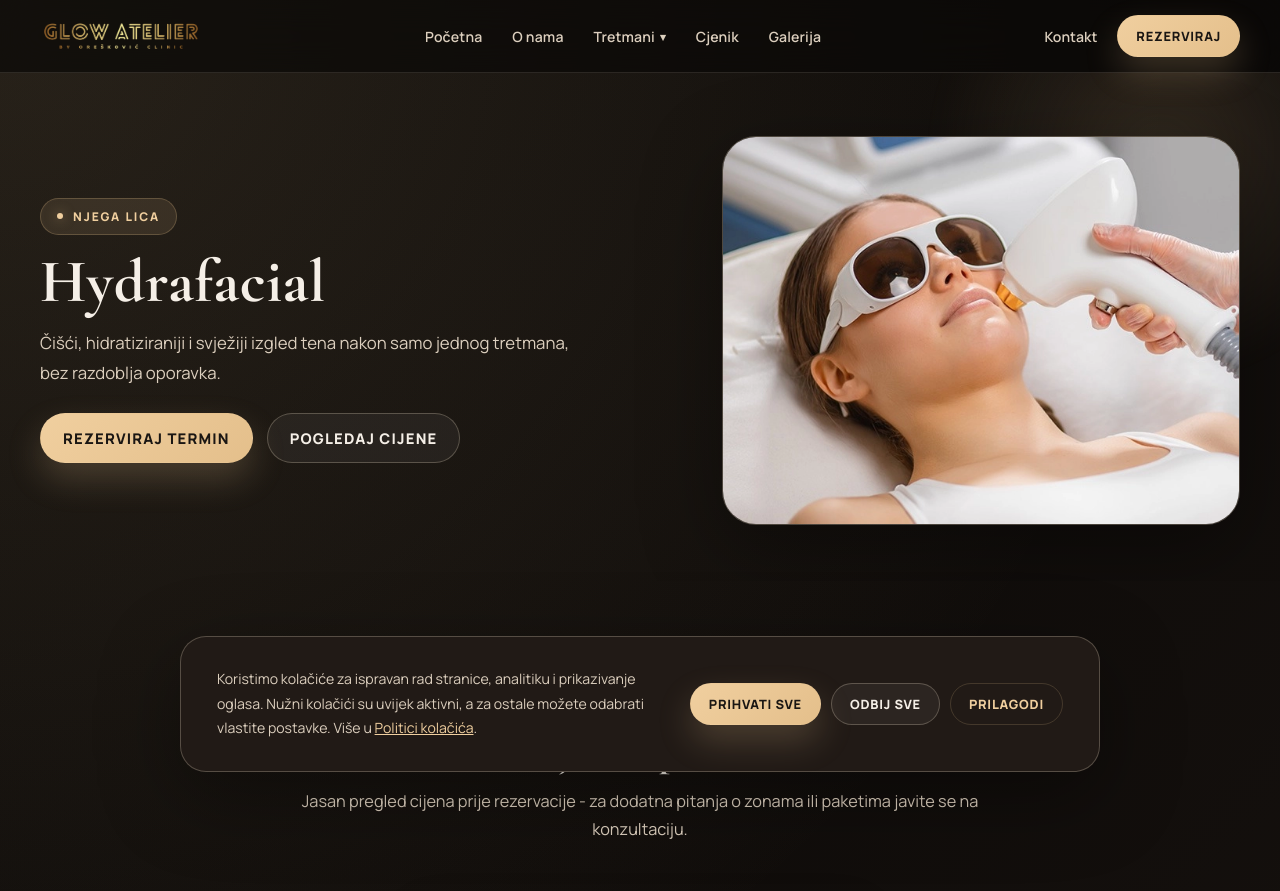
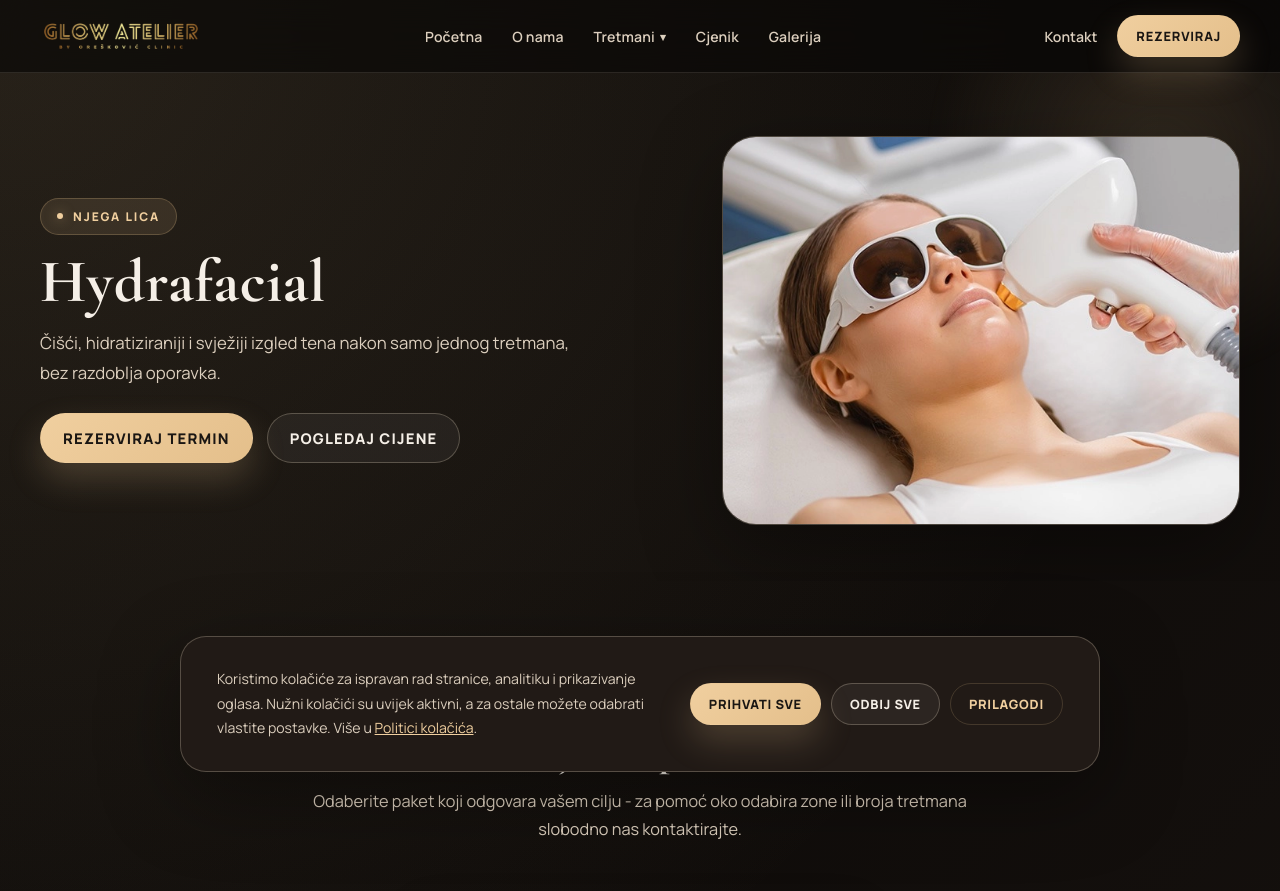
Before and after one commit to glowatelier111-cmd/glow-atelier, a Next.js app: page /tretmani/hydrafacial in a window 1280 px wide. Shown: the top 891 px of the page. Built offline with nearby package versions, Linux system fonts and the light colour scheme.

Commit message:
refractor: Cjenik text change

```diff
--- a/src/components/Cjenik/Cjenik.jsx
+++ b/src/components/Cjenik/Cjenik.jsx
@@ -50,7 +50,7 @@
         <SectionHeading
           eyebrow="Cjenik"
           title="Brzi pregled ponude i cijena"
-          description="Cijene su grupirane po tretmanu tako da odmah vidite glavne pakete i sljedeći korak prema rezervaciji."
+          description="Jasne cijene po tretmanu, bez skrivenih troškova - pogledajte ponudu i rezervirajte termin koji vam odgovara."
         />
 
         <motion.div
--- a/src/components/TreatmentPricing/TreatmentPricing.jsx
+++ b/src/components/TreatmentPricing/TreatmentPricing.jsx
@@ -10,7 +10,7 @@
         <SectionHeading
           eyebrow="Cjenik"
           title="Cijene i paketi"
-          description="Jasan pregled cijena prije rezervacije - za dodatna pitanja o zonama ili paketima javite se na konzultaciju."
+          description="Odaberite paket koji odgovara vašem cilju - za pomoć oko odabira zone ili broja tretmana slobodno nas kontaktirajte."
         />
 
         <Reveal className={styles.card}>
```
